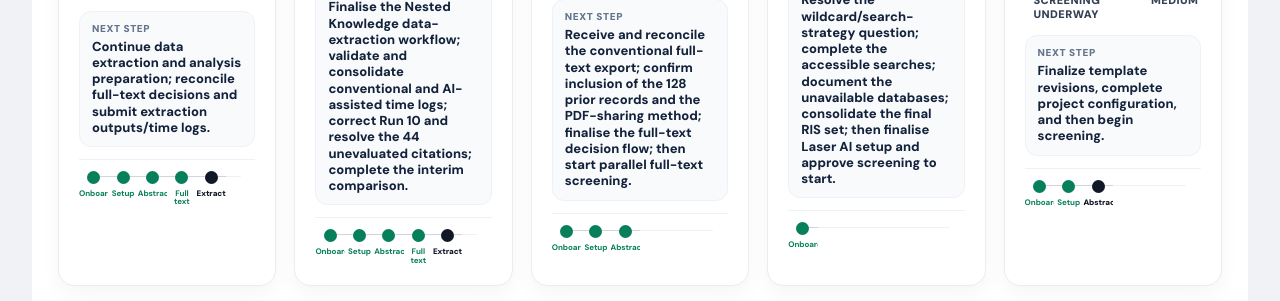
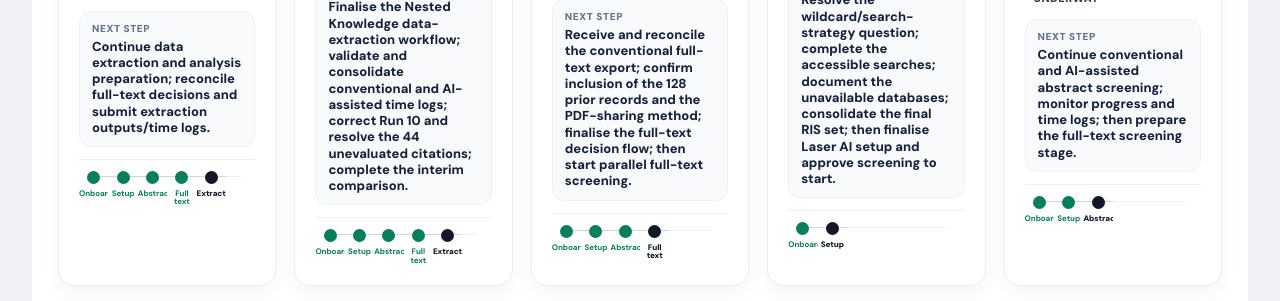
Before and after one commit to pkrishnakishore/Cochrane, a website: page AI-Platform-Study/dashboard/index.html in a window 1280 px wide. Shown: the part 650-951 px from the top of the page. Drawn offline with Linux system fonts and the light colour scheme.

Commit message:
Update next steps and progress trackers

```diff
--- a/AI-Platform-Study/dashboard/data.js
+++ b/AI-Platform-Study/dashboard/data.js
@@ -1793,7 +1793,7 @@ const dashboardData = {
         "onboarding": "Complete",
         "setup": "Complete",
         "abstract": "Complete",
-        "fullText": "",
+        "fullText": "Active",
         "extraction": "",
         "analysis": ""
       },
@@ -2107,7 +2107,7 @@ const dashboardData = {
       "history": [],
       "milestones": {
         "onboarding": "Complete",
-        "setup": "",
+        "setup": "Active",
         "abstract": "",
         "fullText": "",
         "extraction": "",
@@ -2222,7 +2222,7 @@ const dashboardData = {
       "risk": "Medium",
       "currentStage": "Setup phase underway; template revisions and project configuration remain before screening begins",
       "currentUpdate": "Setup phase underway; template revisions and project configuration remain before screening begins",
-      "nextAction": "Finalize template revisions, complete project configuration, and then begin screening.",
+      "nextAction": "Continue conventional and AI-assisted abstract screening; monitor progress and time logs; then prepare the full-text screening stage.",
       "lastUpdated": "2026-07-30",
       "communicationSupport": "Setup phase underway; template revisions and project configuration remain before screening begins",
       "communicationLog": [],
--- a/AI-Platform-Study/dashboard/index.html
+++ b/AI-Platform-Study/dashboard/index.html
@@ -234,7 +234,7 @@
     </section>
   </main>
 
-  <script src="data.js?v=20260806-review-status-wording"></script>
-  <script src="app.js?v=20260806-review-status-wording"></script>
+  <script src="data.js?v=20260806-nextstep-progress-trackers"></script>
+  <script src="app.js?v=20260806-nextstep-progress-trackers"></script>
 </body>
 </html>
```
Also changed, not shown: 2 other files.
